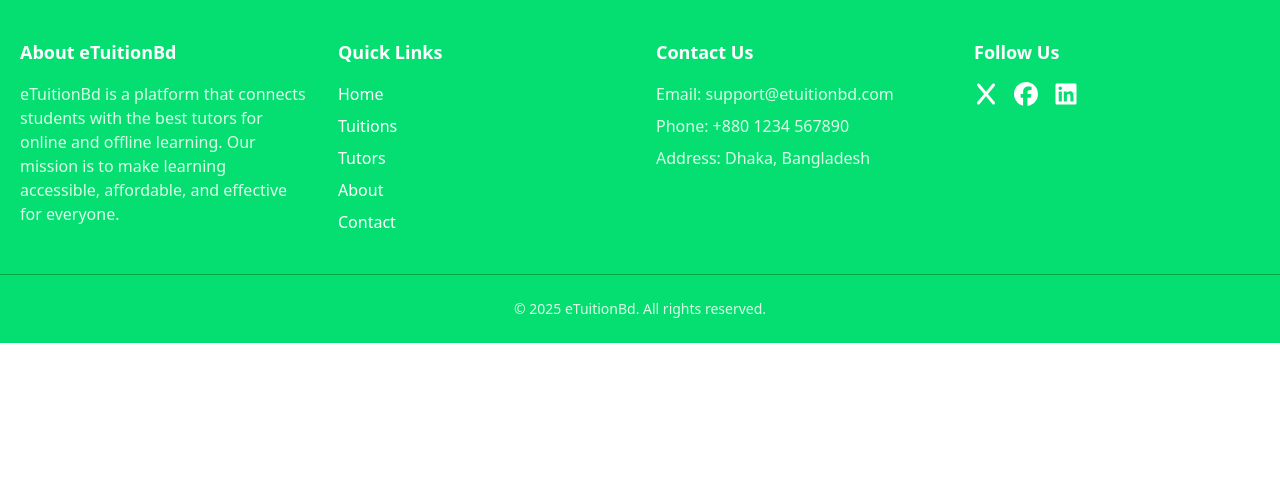
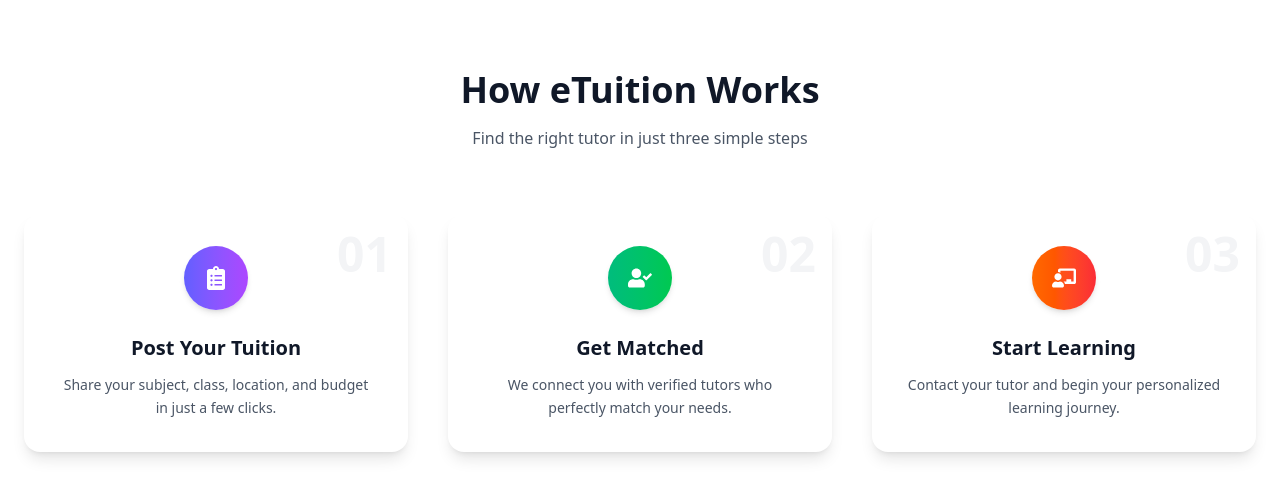
Before and after one commit to ashikuzzaman-riyad/ETuitionBd-Assignment-12-client, a React (Vite) app: page / in a window 1280 px wide. Shown: the part 1572-2074 px from the top of the page. Before the commit the page ends 1915 px from the top, so only its background shows below. Built offline with nearby package versions, Linux system fonts and the light colour scheme; no server answers.

Commit message:
HowItWorks section add

```diff
--- /dev/null
+++ b/src/components/pages/Home/HeroSection/HowItWorks.jsx
@@ -0,0 +1,114 @@
+import { motion } from "framer-motion";
+import { FaClipboardList, FaUserCheck, FaChalkboardTeacher } from "react-icons/fa";
+
+// Container animation
+const containerVariants = {
+  hidden: { opacity: 0 },
+  visible: {
+    opacity: 1,
+    transition: { staggerChildren: 0.2 },
+  },
+};
+
+// Card animation
+const cardVariants = {
+  hidden: { opacity: 0, y: 50 },
+  visible: {
+    opacity: 1,
+    y: 0,
+    transition: { duration: 0.6, ease: "easeOut" },
+  },
+};
+
+const steps = [
+  {
+    step: "01",
+    title: "Post Your Tuition",
+    description:
+      "Share your subject, class, location, and budget in just a few clicks.",
+    icon: <FaClipboardList />,
+    gradient: "from-indigo-500 to-purple-500",
+  },
+  {
+    step: "02",
+    title: "Get Matched",
+    description:
+      "We connect you with verified tutors who perfectly match your needs.",
+    icon: <FaUserCheck />,
+    gradient: "from-emerald-500 to-green-500",
+  },
+  {
+    step: "03",
+    title: "Start Learning",
+    description:
+      "Contact your tutor and begin your personalized learning journey.",
+    icon: <FaChalkboardTeacher />,
+    gradient: "from-orange-500 to-red-500",
+  },
+];
+
+export default function HowItWorks() {
+  return (
+    <motion.section
+      className="container mx-auto px-6 py-20"
+      initial={{ opacity: 0, y: 40 }}
+      whileInView={{ opacity: 1, y: 0 }}
+      viewport={{ once: true }}
+      transition={{ duration: 0.6 }}
+    >
+      {/* Section Header */}
+      <motion.div
+        className="text-center mb-16"
+        initial={{ opacity: 0, y: 20 }}
+        whileInView={{ opacity: 1, y: 0 }}
+        viewport={{ once: true }}
+        transition={{ duration: 0.5 }}
+      >
+        <h2 className="text-3xl md:text-4xl font-bold mb-4">
+          How eTuition Works
+        </h2>
+        <p className="text-gray-600 max-w-2xl mx-auto">
+          Find the right tutor in just three simple steps
+        </p>
+      </motion.div>
+
+      {/* Steps Grid */}
+      <motion.div
+        className="grid grid-cols-1 md:grid-cols-3 gap-10"
+        variants={containerVariants}
+        initial="hidden"
+        whileInView="visible"
+        viewport={{ once: true }}
+      >
+        {steps.map((item, index) => (
+          <motion.div
+            key={index}
+            variants={cardVariants}
+            whileHover={{ y: -8 }}
+            className="relative bg-white rounded-2xl shadow-lg p-8 text-center group"
+          >
+            {/* Step Number */}
+            <span className="absolute top-4 right-4 text-5xl font-bold text-gray-100 group-hover:text-gray-200 transition">
+              {item.step}
+            </span>
+
+            {/* Icon */}
+            <div
+              className={`w-16 h-16 mx-auto mb-6 flex items-center justify-center rounded-full bg-gradient-to-r ${item.gradient} text-white text-2xl shadow-md`}
+            >
+              {item.icon}
+            </div>
+
+            {/* Content */}
+            <h3 className="text-xl font-semibold mb-3">
+              {item.title}
+            </h3>
+            <p className="text-gray-600 text-sm leading-relaxed">
+              {item.description}
+            </p>
+          </motion.div>
+        ))}
+      </motion.div>
+    </motion.section>
+  );
+}
--- a/src/components/pages/Home/Home.jsx
+++ b/src/components/pages/Home/Home.jsx
@@ -3,6 +3,7 @@
 import Provide from './HeroSection/Provide';
 import TuitionPost from './HeroSection/TuitiionPost';
 import LatestTutor from './HeroSection/LatestTutor';
+import HowItWorks from './HeroSection/HowItWorks';
 
 const Home = () => {
     return (
@@ -19,6 +20,9 @@
            <section>
             <LatestTutor></LatestTutor>
            </section>
+           <section>
+            <HowItWorks></HowItWorks>
+           </section>
         </div>
     );
 };
```
